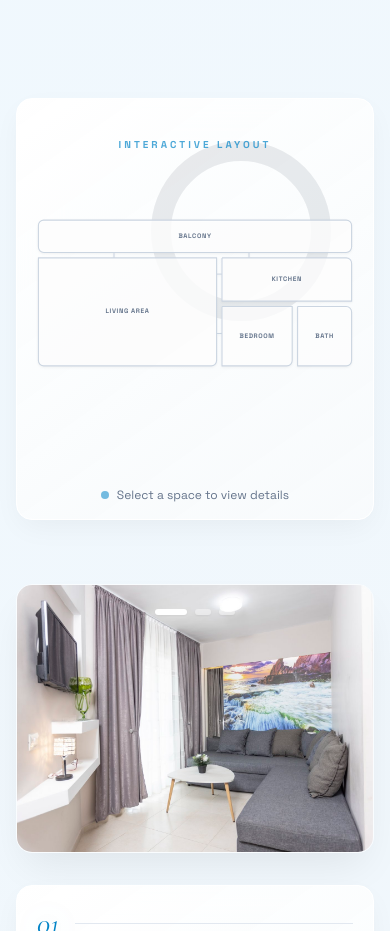
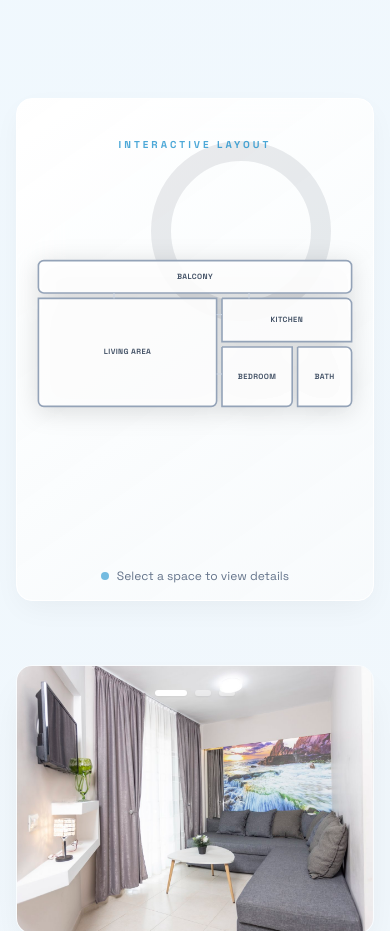
Before and after one commit to BESTOFALL11/Apartment-Duri, a React (Vite) app: page / in a window 390 px wide. Shown: the part 1140-2071 px from the top of the page. Built offline with nearby package versions, Linux system fonts and the light colour scheme.

Commit message:
Floor plan: even bigger (4:5), bolder outlines, shadow, larger labels

```diff
--- a/components/Showcase.tsx
+++ b/components/Showcase.tsx
@@ -186,7 +186,7 @@ const InteractiveFloorPlan: React.FC = () => {
       <motion.path
         d={d}
         variants={pathVariants}
-        className="fill-white/80 transition-colors duration-300 stroke-slate-300 stroke-[2px] group-hover:fill-sky-50 group-hover:stroke-brand-primary"
+        className="fill-white/90 transition-colors duration-300 stroke-slate-400 stroke-[3px] group-hover:fill-sky-50 group-hover:stroke-brand-primary"
       />
       <motion.text
         initial={{ opacity: 0 }}
@@ -196,7 +196,7 @@ const InteractiveFloorPlan: React.FC = () => {
         y={y}
         textAnchor="middle"
         dominantBaseline="middle"
-        className="text-xs md:text-sm font-bold fill-slate-500 pointer-events-none uppercase tracking-widest transition-colors duration-300 group-hover:fill-brand-primary font-sans select-none"
+        className="text-sm md:text-base font-bold fill-slate-600 pointer-events-none uppercase tracking-wider transition-colors duration-300 group-hover:fill-brand-primary font-sans select-none"
       >
         {label}
       </motion.text>
@@ -222,10 +222,11 @@ const InteractiveFloorPlan: React.FC = () => {
           <span className="text-brand-primary text-[10px] font-bold tracking-[0.3em] uppercase opacity-70">Interactive Layout</span>
         </div>
 
-        <div className="aspect-[1/1] md:aspect-[2.2/1] w-full mt-4 md:mt-8">
+        <div className="aspect-[4/5] md:aspect-[2.2/1] w-full mt-4 md:mt-8">
           <motion.svg
             viewBox="0 0 600 350"
-            className="w-full h-full drop-shadow-sm select-none"
+            className="w-full h-full select-none"
+            style={{ filter: 'drop-shadow(0 4px 12px rgba(0,0,0,0.15))' }}
             initial="hidden"
             whileInView="visible"
             viewport={{ once: true }}
```
